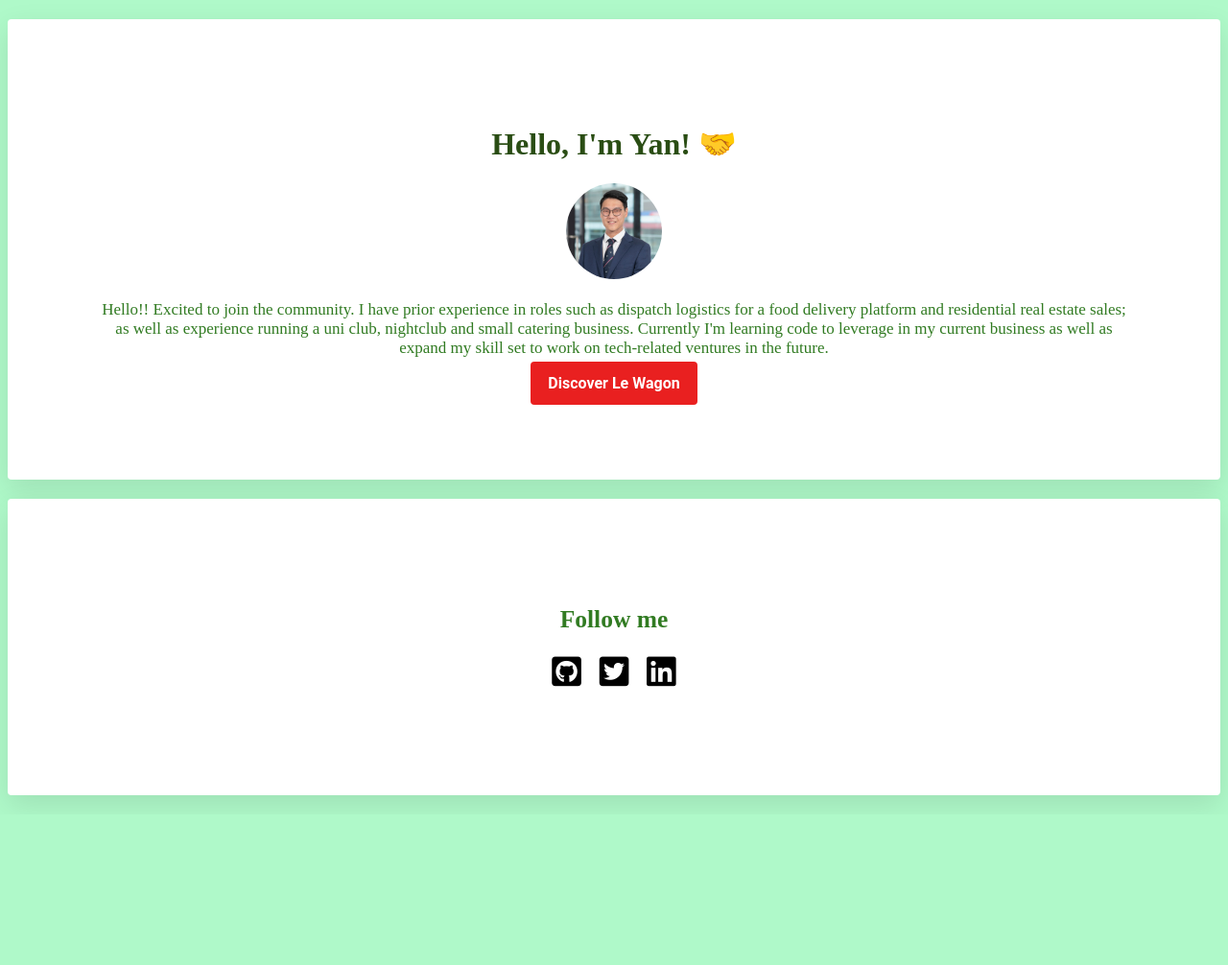
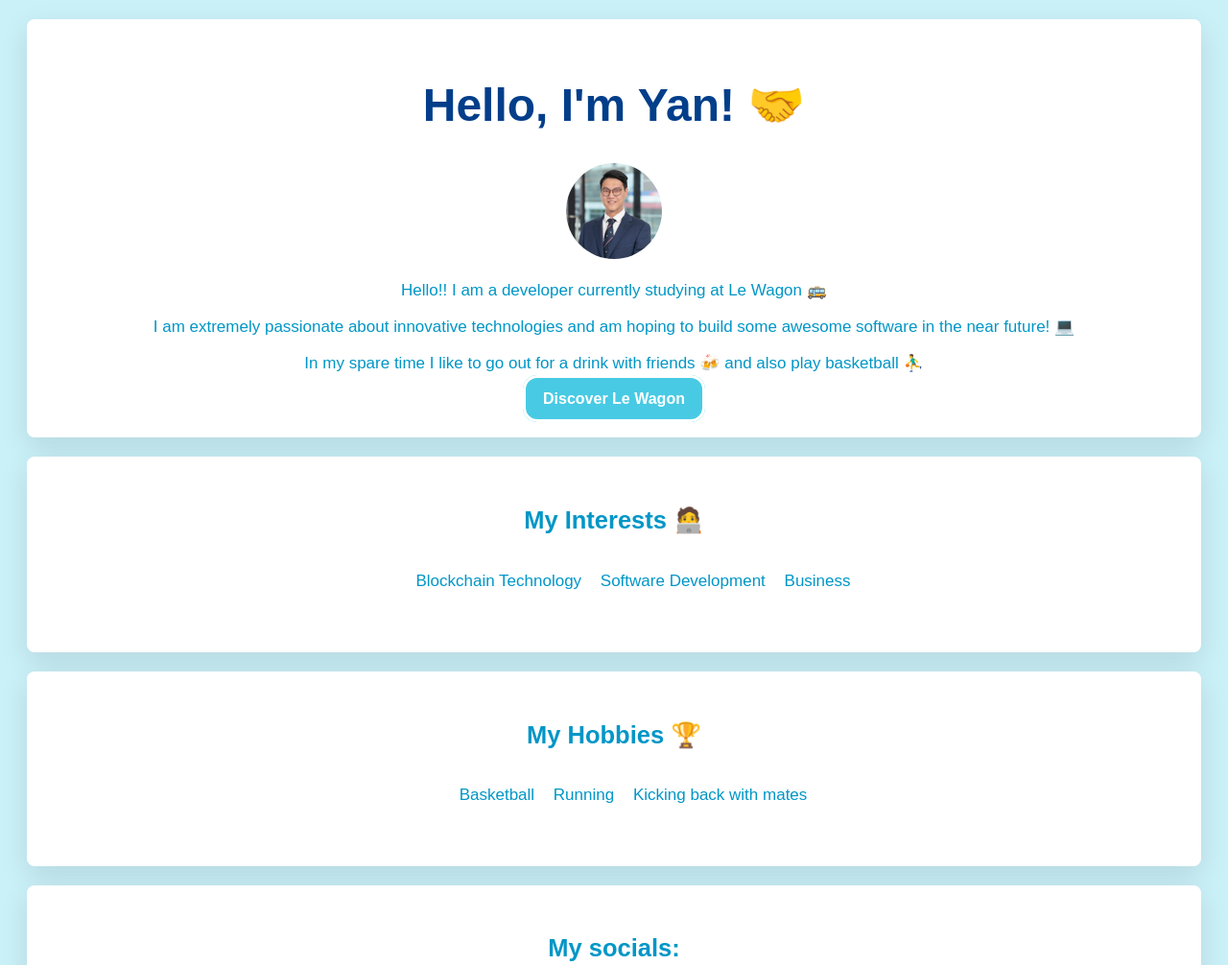
Before and after one commit to yansunnyboy/My-profile, a plain HTML site: page index.html in a window 1280 px wide. Shown: the top 1006 px of the page at 96% size. Before the commit the page ends 849 px from the top, so only its background shows below. Drawn offline with Linux system fonts and the light colour scheme.

Commit message:
make my profile prettier

```diff
--- a/index.html
+++ b/index.html
@@ -7,20 +7,48 @@
     <title>My Profile | Yan Sun</title>
     <link rel="stylesheet" href="https://use.fontawesome.com/releases/v5.6.3/css/all.css">
     <link rel="stylesheet" href="style.css">
+    <link rel="icon" href="images/favicon.ico">
   </head>
   <body>
     <div class="container">
       <div class="card-white" id="introduction">
         <h1>Hello, I'm Yan! 🤝</h1>
         <img src="images/pfpyan.jpg" class="img-circle" width="100px" alt="Yan Sun">
-          <p>Hello!! Excited to join the community. I have prior experience in roles such as dispatch logistics for a food delivery
-          platform and residential real estate sales; as well as experience running a uni club, nightclub and small catering
-          business. Currently I'm learning code to leverage in my current business as well as expand my skill set to work on
-          tech-related ventures in the future.</p>
-          <a href="#" class="btn-purple">Discover Le Wagon</a>
+          <p>Hello!! I am a developer currently studying at Le Wagon 🚌</p>
+          <p>I am extremely passionate about innovative technologies and am hoping to build some awesome software in the near future! 💻</p>
+          <p>In my spare time I like to go out for a drink with friends 🍻 and also play basketball ⛹️‍♂️</p>
+          <a href="#" class="btn-blue">Discover Le Wagon</a>
+      </div>
+      <div class="card-white" id="interests">
+        <h2>My Interests 🧑‍💻</h2>
+        <ul>
+          <li>
+            <h3>Blockchain Technology</h3>
+          </li>
+          <li>
+            <h3>Software Development</h3>
+          </li>
+          <li>
+            <h3>Business</h3>
+          </li>
+        </ul>
+      </div>
+      <div class="card-white" id="hobbies">
+        <h2>My Hobbies 🏆</h2>
+        <ul>
+          <li>
+            <h3>Basketball</h3>
+          </li>
+          <li>
+            <h3>Running</h3>
+          </li>
+          <li>
+            <h3>Kicking back with mates</h3>
+          </li>
+        </ul>
       </div>
       <div class="card-white" id="socials">
-        <h2>Follow me</h2>
+        <h2>My socials:</h2>
         <ul class="list-inline">
           <li>
             <i class="fab fa-github-square"></i>
--- a/style.css
+++ b/style.css
@@ -1,26 +1,35 @@
 @import url("http://fonts.googleapis.com/css?family=Open+Sans:400,300,700|Poppins:300,400,500,700");
 h1 {
-    color: #2A4D14;
-    font-size: 32px;
+    color: #023E8A;
+    font-size: 48px;
     font-weight: 900;
+    font-family: 'Nunito', sans-serif;
 }
 body {
-    background: #AFF9C9;
-    color: #317B22;
-    font-family: 'Lora', serif;
+    background: #CAF0F8;
+    color: #0096C7;
+    font-family: 'Nunito', sans-serif;
     font-size: 17px;
     font-weight: lighter;
 }
+h3 {
+    color: #0096C7;
+    font-family: 'Nunito', sans-serif;
+    font-size: 17px;
+    font-weight: lighter;
+    padding-left: 0px;
+    display: inline-block;
+}
 li {
-  color: black;
+  color: #ADE8F4;
   display: inline;
   padding: 5px;
   font-size: 35px;
 }
 a {
-    font-family: 'Roboto', sans-serif;
+    font-family: 'Nunito', sans-serif;
     text-decoration: none;
-    color: #6B72E1;
+    color: #00B4D8;
     font-weight: 600;
     font-size: 16px;
 }
@@ -29,21 +38,24 @@ a {
 }
 .card-white {
   background: white;
-  padding: 90px;
+  padding: 30px;
   box-shadow: 0px 10px 30px rgb(0 0 0 / 10%);
-  border-radius: 4px;
-  margin: 20px 0px;
+  border-radius: 8px;
+  margin: 20px 20px;
   text-align: center;
 }
 .list-inline {
     list-style: none;
     padding-left: 0px;
 }
-.btn-purple {
-  background-color: #e92020;
+.btn-blue {
+  background-color: #48cae4;
   color: white;
   padding: 13px 18px;
-  border-radius: 4px;
+  border-radius: 15px;
+  border-style: solid;
+  width: 50px;
+  height: 50px;
 }
 @media (max-width: 960px) {
   /* For a screen < 960px, this CSS will be read */
```
Also changed, not shown: images/favicon.ico (added).
